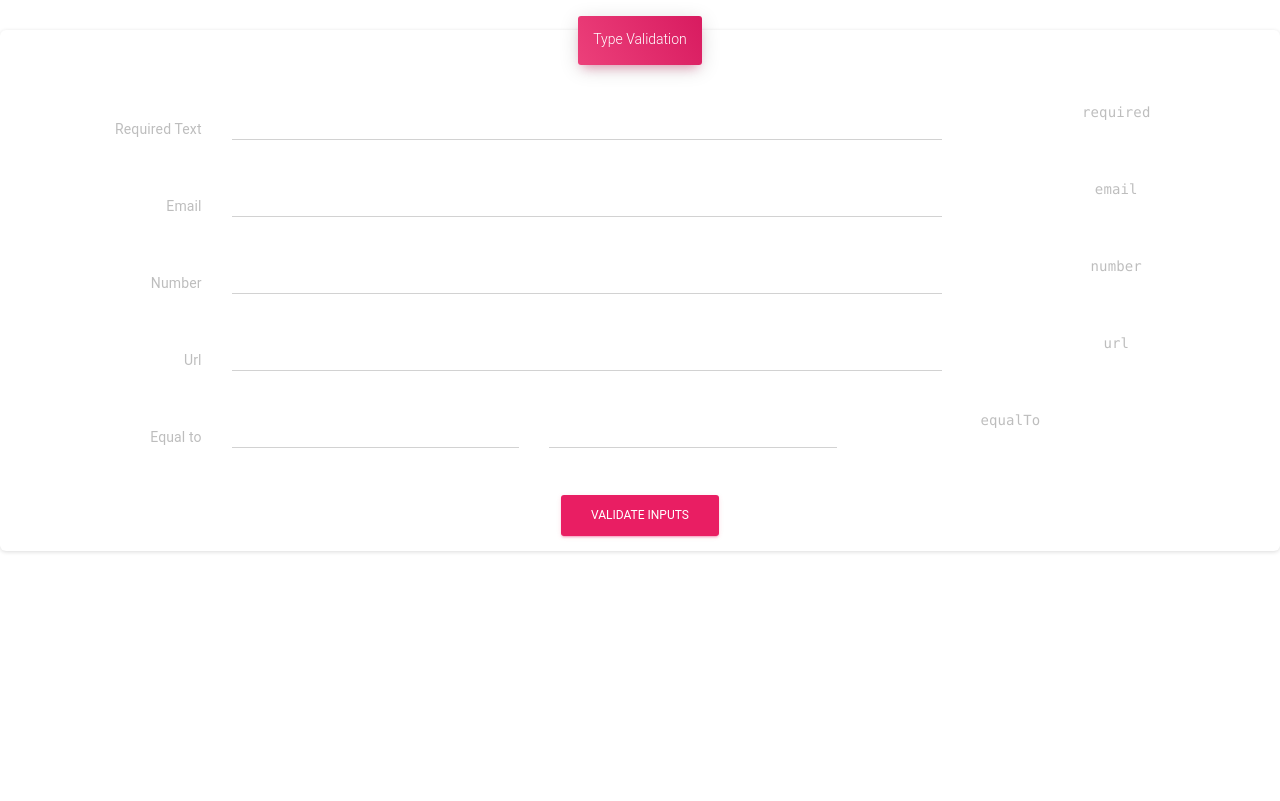
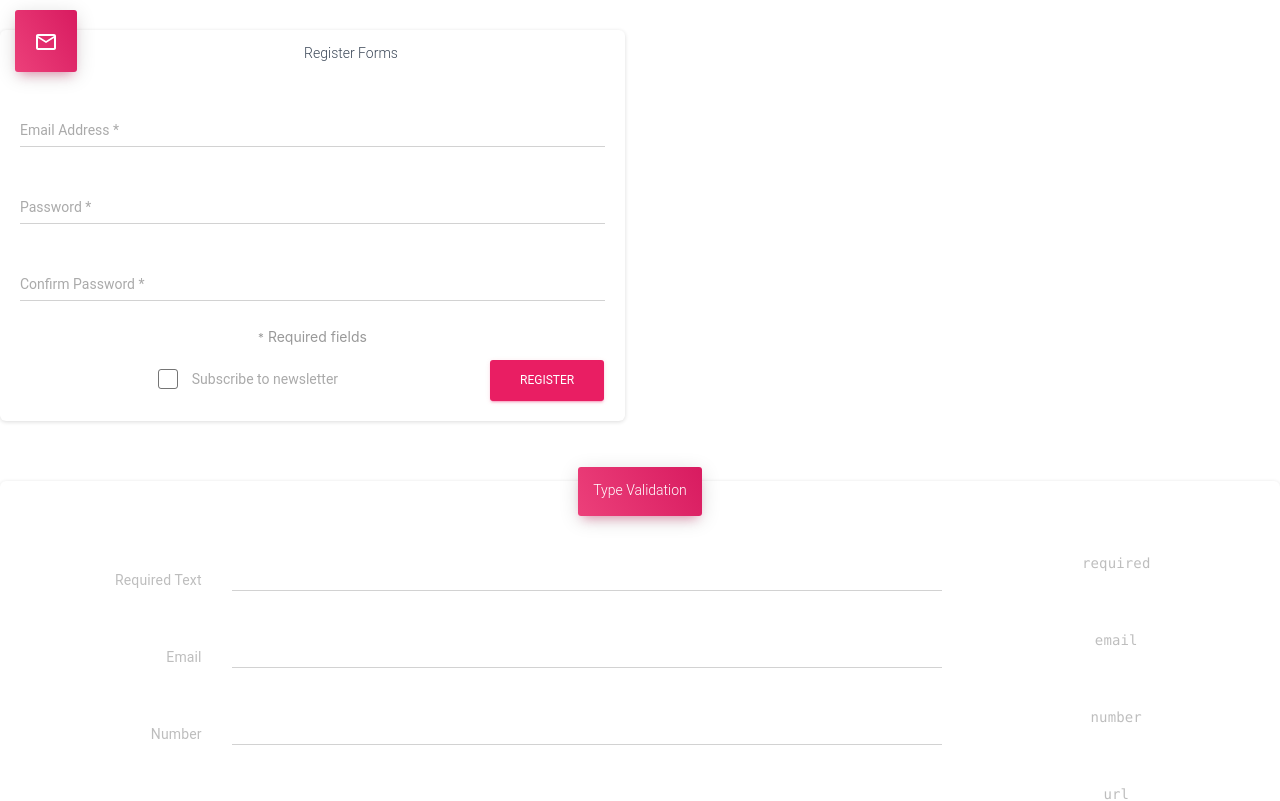
Before and after one commit to rajarasta/wedding-planer, a React (Create React App) app: page /add-guest-page in a window 1280 px wide. Shown: the top 801 px of the page. Built offline with nearby package versions, Linux system fonts and the light colour scheme.

Commit message:
heroke zadnji

```diff
--- a/src/pages/add-guest-page/add-guest-page.components.js
+++ b/src/pages/add-guest-page/add-guest-page.components.js
@@ -164,6 +164,121 @@ export default function ValidationForms() {
   const classes = useStyles();
   return (
     <GridContainer>
+    <GridItem xs={12} sm={12} md={6}>
+        <Card>
+          <CardHeader color="rose" icon>
+            <CardIcon color="rose">
+              <MailOutline />
+            </CardIcon>
+            <h4 className={classes.cardIconTitle}>Register Forms</h4>
+          </CardHeader>
+          <CardBody>
+            <form>
+              <CustomInput
+                success={registerEmailState === "success"}
+                error={registerEmailState === "error"}
+                labelText="Email Address *"
+                id="registeremail"
+                formControlProps={{
+                  fullWidth: true
+                }}
+                inputProps={{
+                  onChange: event => {
+                    if (verifyEmail(event.target.value)) {
+                      setregisterEmailState("success");
+                    } else {
+                      setregisterEmailState("error");
+                    }
+                    setregisterEmail(event.target.value);
+                  },
+                  type: "email"
+                }}
+              />
+              <CustomInput
+                success={registerPasswordState === "success"}
+                error={registerPasswordState === "error"}
+                labelText="Password *"
+                id="registerpassword"
+                formControlProps={{
+                  fullWidth: true
+                }}
+                inputProps={{
+                  onChange: event => {
+                    if (verifyLength(event.target.value, 1)) {
+                      setregisterPasswordState("success");
+                    } else {
+                      setregisterPasswordState("error");
+                    }
+                    setregisterPassword(event.target.value);
+                  },
+                  type: "password",
+                  autoComplete: "off"
+                }}
+              />
+              <CustomInput
+                success={registerConfirmPasswordState === "success"}
+                error={registerConfirmPasswordState === "error"}
+                labelText="Confirm Password *"
+                id="registerconfirmpassword"
+                formControlProps={{
+                  fullWidth: true
+                }}
+                inputProps={{
+                  onChange: event => {
+                    if (registerPassword === event.target.value) {
+                      setregisterConfirmPasswordState("success");
+                    } else {
+                      setregisterConfirmPasswordState("error");
+                    }
+                    setregisterConfirmPassword(event.target.value);
+                  },
+                  type: "password",
+                  autoComplete: "off"
+                }}
+              />
+              <div className={classes.formCategory}>
+                <small>*</small> Required fields
+              </div>
+              <FormControlLabel
+                control={
+                  <Checkbox
+                    tabIndex={-1}
+                    onClick={event => {
+                      if (event.target.checked) {
+                        setregisterCheckboxState("success");
+                      } else {
+                        setregisterCheckboxState("error");
+                      }
+                      setregisterCheckbox(event.target.checked);
+                    }}
+                    checkedIcon={<Check className={classes.checkedIcon} />}
+                    icon={<Check className={classes.uncheckedIcon} />}
+                    classes={{
+                      checked: classes.checked,
+                      root: classes.checkRoot
+                    }}
+                  />
+                }
+                classes={{
+                  label:
+                    classes.label +
+                    (registerCheckboxState === "error"
+                      ? " " + classes.labelError
+                      : "")
+                }}
+                label="Subscribe to newsletter"
+              />
+              <Button
+                color="rose"
+                onClick={registerClick}
+                className={classes.registerButton}
+              >
+                Register
+              </Button>
+            </form>
+          </CardBody>
+        </Card>
+      </GridItem>
 
 
       <GridItem xs={12} sm={12} md={12}>
--- a/src/pages/guests/guests.components.jsx
+++ b/src/pages/guests/guests.components.jsx
@@ -4,11 +4,13 @@ import ExtendedTable from '../../components/ExtendedTable/ExtendedTable';
 import { withRouter } from 'react-router-dom';
 import Fab from '@material-ui/core/Fab'
 
-const Guests = () => {
+const Guests = ({history}) => {
   return (
     <div>
       <ExtendedTable />
-      <Fab style={{position:'fixed', bottom: '3rem', right: '3rem'}} />
+      <Fab style={{position:'fixed', bottom: '3rem', right: '3rem'}}
+      onClick={()=>{history.push('add-guest-page')}} />
+
     </div>
 
   )
```
